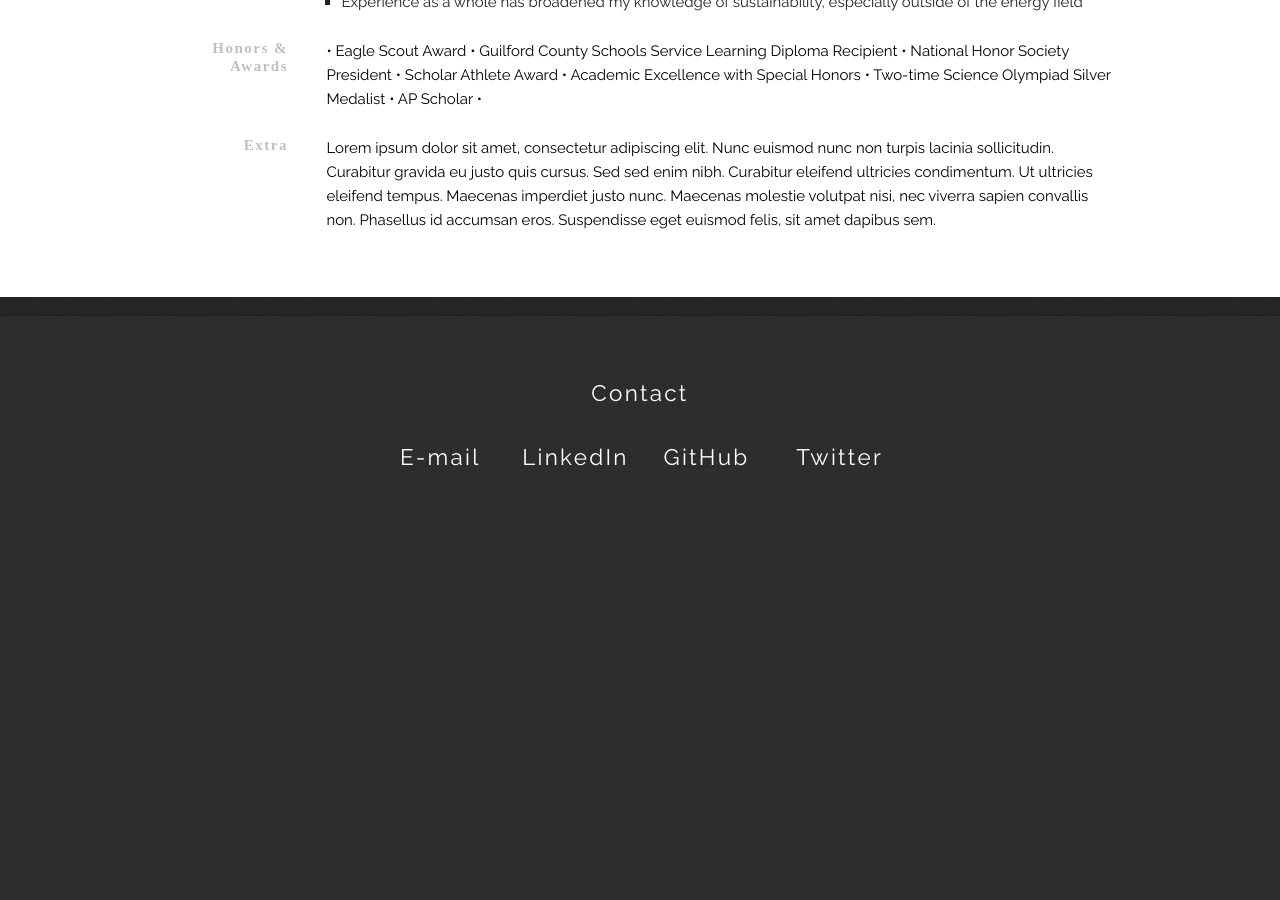
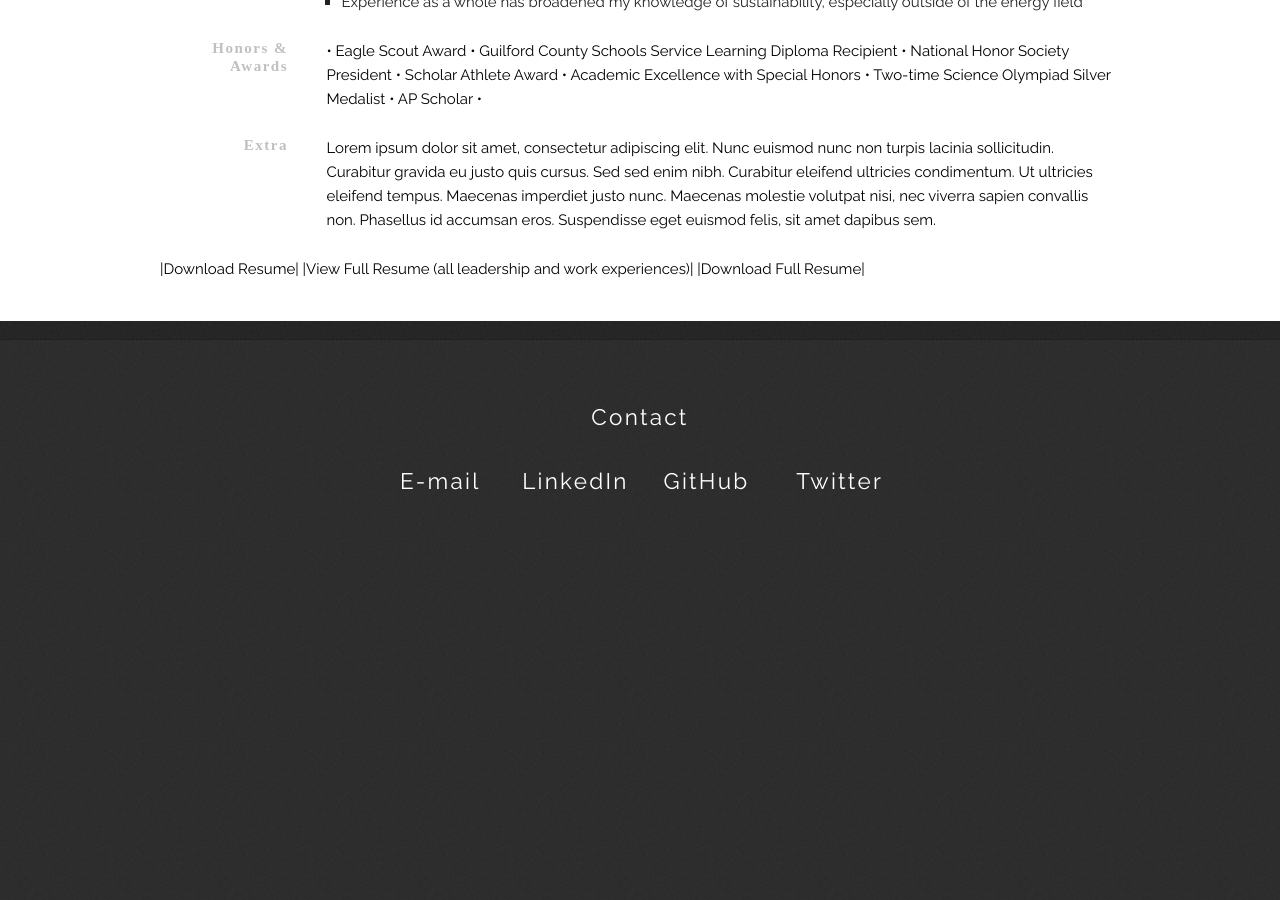
Before and after one commit to jacksoncwilliams/jackson-erin, a Jekyll site: the page built from simpleindex.html, in a window 1280 px wide and 900 px high, scrolled down 2847 px. Built offline with Jekyll 4.4.1, drawn with Linux system fonts in a browser that asks for light colours; nearby versions of some CDN libraries; some web fonts are replaced.

Commit message:
Update simpleindex.html

```diff
--- a/simpleindex.html
+++ b/simpleindex.html
@@ -249,6 +249,16 @@ title: Jackson Williams
                                     </p>
                         </div>
             </div>
+
+            <div class="container downloadbar">
+                        <div class=twelve columns">
+                                    <p>
+                                                |Download Resume|
+                                                |View Full Resume (<emp>all</emp> leadership and work experiences)|
+                                                |Download Full Resume|
+                                    </p>
+                        </div>
+            </div>
 </section>
 
 <section id="contact">
```
